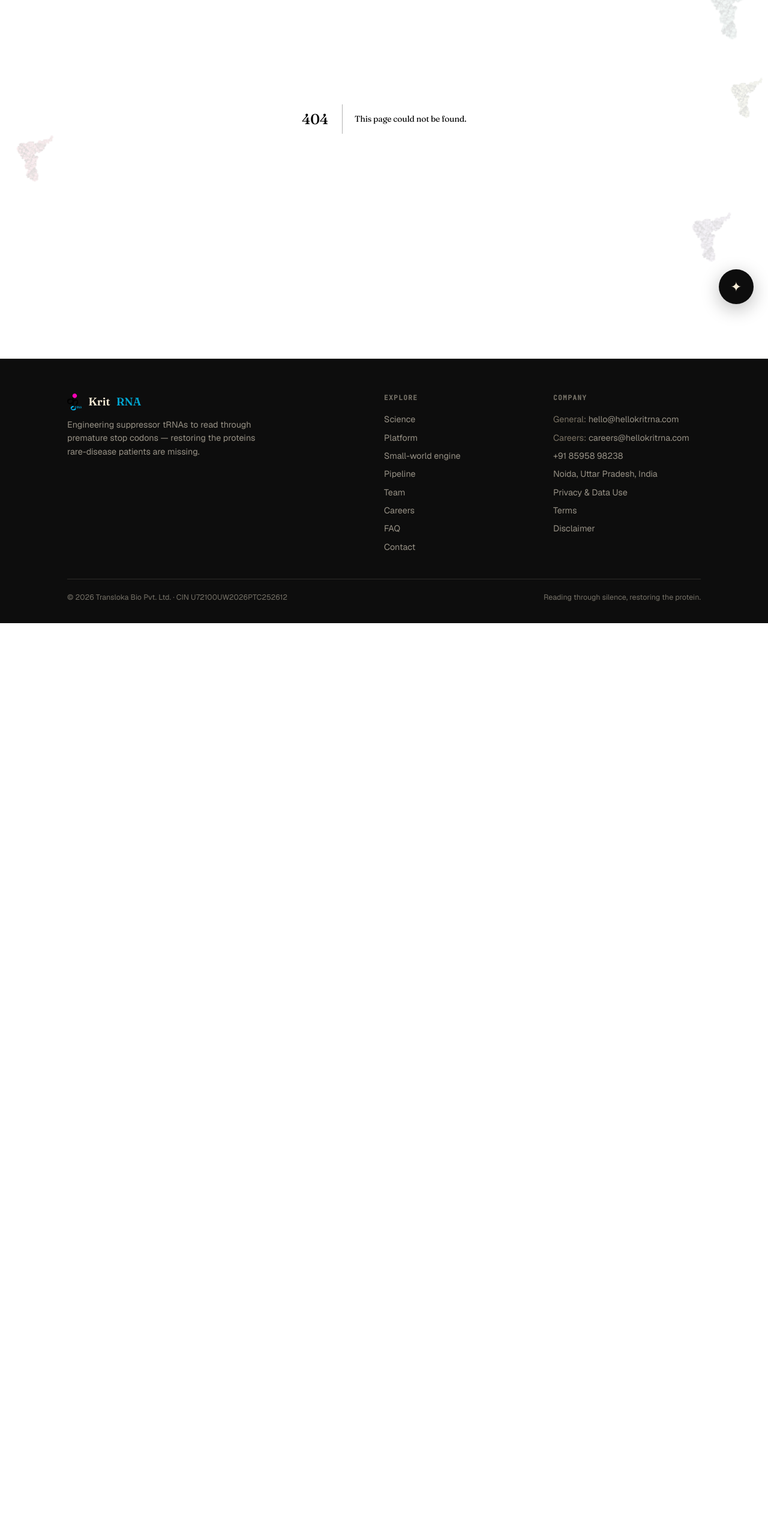
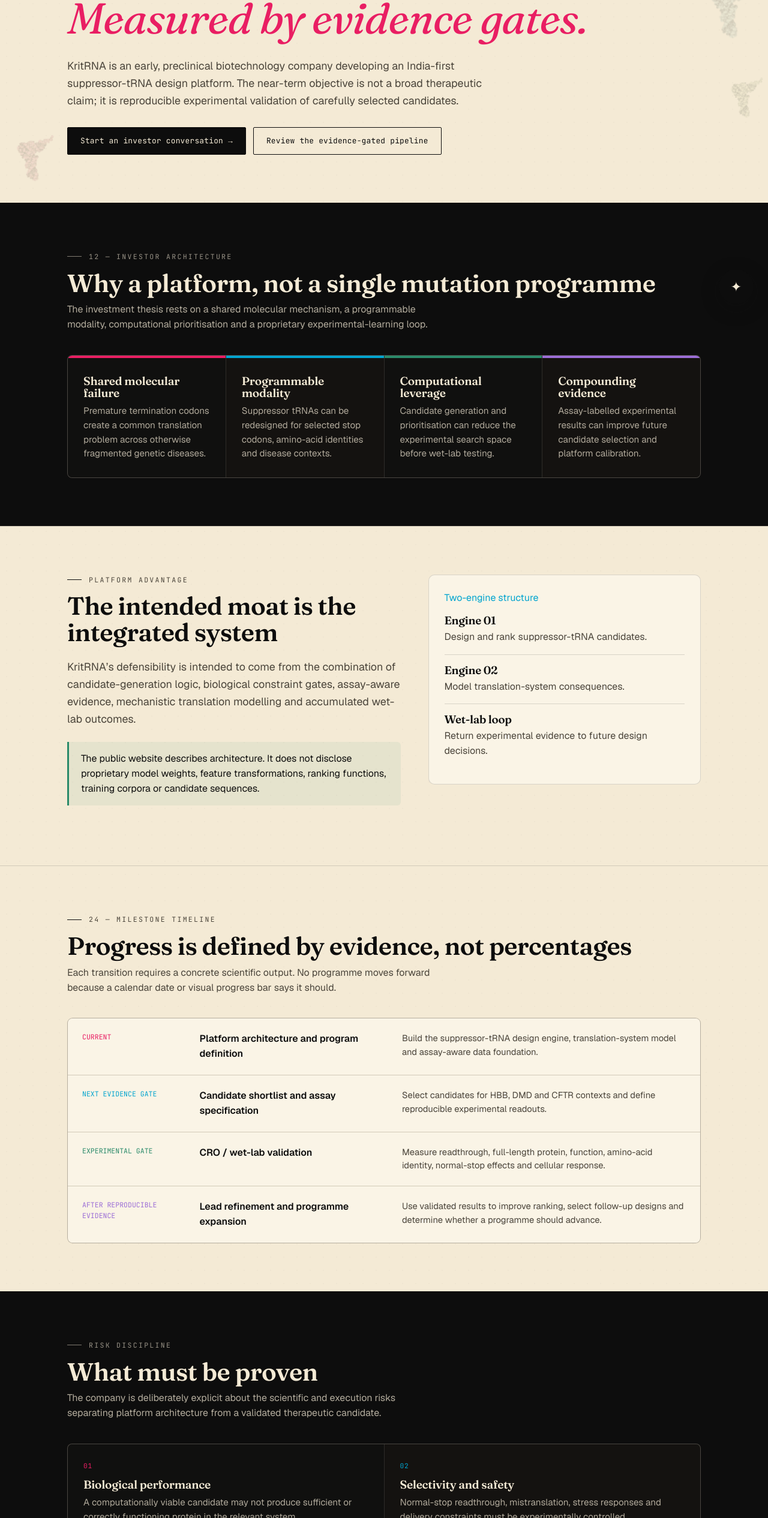
Before and after one commit to transloka786/trasnloka-website, a Next.js app: page /investors in a window 1280 px wide. Before the commit this address had no page. Shown: the part 269-2800 px from the top of the page at 60% size. Before the commit the page ends 1308 px from the top, so only its background shows below. Built offline with nearby package versions, Linux system fonts and the light colour scheme.

Commit message:
Add investor architecture for Batch 2 item 12

```diff
--- /dev/null
+++ b/src/app/investors/page.tsx
@@ -0,0 +1,68 @@
+import type { Metadata } from 'next';
+import Link from 'next/link';
+import Reveal from '@/components/Reveal';
+
+export const metadata: Metadata = {
+  title: 'Investors',
+  description: 'Investor overview of KritRNA: the molecular thesis, dual-engine platform, initial research programs, evidence gates and India-first execution strategy.',
+};
+
+const THESIS = [
+  ['Shared molecular failure', 'Premature termination codons create a common translation problem across otherwise fragmented genetic diseases.'],
+  ['Programmable modality', 'Suppressor tRNAs can be redesigned for selected stop codons, amino-acid identities and disease contexts.'],
+  ['Computational leverage', 'Candidate generation and prioritisation can reduce the experimental search space before wet-lab testing.'],
+  ['Compounding evidence', 'Assay-labelled experimental results can improve future candidate selection and platform calibration.'],
+];
+
+const MILESTONES = [
+  ['Current', 'Platform architecture and program definition', 'Build the suppressor-tRNA design engine, translation-system model and assay-aware data foundation.'],
+  ['Next evidence gate', 'Candidate shortlist and assay specification', 'Select candidates for HBB, DMD and CFTR contexts and define reproducible experimental readouts.'],
+  ['Experimental gate', 'CRO / wet-lab validation', 'Measure readthrough, full-length protein, function, amino-acid identity, normal-stop effects and cellular response.'],
+  ['After reproducible evidence', 'Lead refinement and programme expansion', 'Use validated results to improve ranking, select follow-up designs and determine whether a programme should advance.'],
+];
+
+const RISKS = [
+  ['Biological performance', 'A computationally viable candidate may not produce sufficient or correctly functioning protein in the relevant system.'],
+  ['Selectivity and safety', 'Normal-stop readthrough, mistranslation, stress responses and delivery constraints must be experimentally controlled.'],
+  ['Assay comparability', 'Published readthrough measurements are heterogeneous and cannot be pooled without preserving experimental context.'],
+  ['Execution', 'Progress depends on high-quality CRO, laboratory, clinical and disease-community collaborations.'],
+];
+
+export default function InvestorsPage() {
+  return (
+    <>
+      <section style={{ borderTop: 'none' }}><div className="wrap">
+        <Reveal><div className="eyebrow" style={{ marginBottom: 22 }}>Investors</div></Reveal>
+        <Reveal delay={0.05}><h1 className="h1" style={{ fontSize: 'clamp(2.35rem,6vw,4.5rem)' }}>A platform thesis.<br /><em>Measured by evidence gates.</em></h1></Reveal>
+        <Reveal delay={0.1}><p className="lead" style={{ marginTop: 26 }}>KritRNA is an early, preclinical biotechnology company developing an India-first suppressor-tRNA design platform. The near-term objective is not a broad therapeutic claim; it is reproducible experimental validation of carefully selected candidates.</p></Reveal>
+        <Reveal delay={0.14}><div style={{ marginTop: 30, display: 'flex', gap: 12, flexWrap: 'wrap' }}><Link className="btn btn-solid" href="/contact">Start an investor conversation →</Link><Link className="btn btn-ghost" href="/pipeline">Review the evidence-gated pipeline</Link></div></Reveal>
+      </div></section>
+
+      <section className="ink-sec"><div className="wrap">
+        <Reveal><div className="sec-head"><div className="eyebrow">12 — investor architecture</div><h2 className="h2">Why a platform, not a single mutation programme</h2><p style={{ color: 'rgba(244,234,213,.72)' }}>The investment thesis rests on a shared molecular mechanism, a programmable modality, computational prioritisation and a proprietary experimental-learning loop.</p></div></Reveal>
+        <div className="grid cols-4" style={{ background: 'rgba(244,234,213,.14)', borderColor: 'rgba(244,234,213,.14)' }}>{THESIS.map(([title, text], i) => <Reveal key={title} delay={i * 0.05}><article className="cell" style={{ height: '100%', background: i % 2 ? '#141210' : '#10100f', borderTop: `4px solid ${i === 0 ? 'var(--magenta)' : i === 1 ? 'var(--cyan)' : i === 2 ? 'var(--forest)' : 'var(--violet)'}` }}><h3 style={{ color: 'var(--cream)' }}>{title}</h3><p style={{ color: 'rgba(244,234,213,.7)' }}>{text}</p></article></Reveal>)}</div>
+      </div></section>
+
+      <section><div className="wrap split-2" style={{ display: 'grid', gap: 46, alignItems: 'start' }}>
+        <Reveal><div><div className="eyebrow">Platform advantage</div><h2 className="h2" style={{ marginTop: 14 }}>The intended moat is the integrated system</h2><p className="lead" style={{ marginTop: 20 }}>KritRNA’s defensibility is intended to come from the combination of candidate-generation logic, biological constraint gates, assay-aware evidence, mechanistic translation modelling and accumulated wet-lab outcomes.</p><div className="callout" style={{ marginTop: 24 }}>The public website describes architecture. It does not disclose proprietary model weights, feature transformations, ranking functions, training corpora or candidate sequences.</div></div></Reveal>
+        <Reveal delay={0.08}><div style={{ border: '1px solid var(--rule)', borderRadius: 10, background: 'var(--paper)', padding: 26 }}><div className="k" style={{ color: 'var(--cyan)' }}>Two-engine structure</div>{[['Engine 01', 'Design and rank suppressor-tRNA candidates.'], ['Engine 02', 'Model translation-system consequences.'], ['Wet-lab loop', 'Return experimental evidence to future design decisions.']].map(([title, text], i) => <div key={title} style={{ padding: '16px 0', borderTop: i ? '1px solid var(--rule)' : 'none' }}><h3>{title}</h3><p style={{ color: 'var(--ink-soft)', marginTop: 5 }}>{text}</p></div>)}</div></Reveal>
+      </div></section>
+
+      <section><div className="wrap">
+        <Reveal><div className="sec-head"><div className="eyebrow">24 — milestone timeline</div><h2 className="h2">Progress is defined by evidence, not percentages</h2><p>Each transition requires a concrete scientific output. No programme moves forward because a calendar date or visual progress bar says it should.</p></div></Reveal>
+        <div style={{ display: 'flex', flexDirection: 'column', gap: 1, background: 'var(--rule)', border: '1px solid var(--rule)', borderRadius: 9, overflow: 'hidden' }}>{MILESTONES.map(([phase, title, text], i) => <Reveal key={phase} delay={i * 0.04}><div style={{ background: 'var(--paper)', padding: '22px 24px', display: 'grid', gridTemplateColumns: 'minmax(145px,.55fr) 1fr 1.5fr', gap: 22, alignItems: 'start' }}><div style={{ fontFamily: 'var(--mono)', fontSize: '.72rem', color: i === 0 ? 'var(--magenta)' : i === 1 ? 'var(--cyan)' : i === 2 ? 'var(--forest)' : 'var(--violet)', textTransform: 'uppercase' }}>{phase}</div><div style={{ fontWeight: 600 }}>{title}</div><div style={{ color: 'var(--ink-soft)', fontSize: '.92rem' }}>{text}</div></div></Reveal>)}</div>
+      </div></section>
+
+      <section className="ink-sec"><div className="wrap">
+        <Reveal><div className="sec-head"><div className="eyebrow">Risk discipline</div><h2 className="h2">What must be proven</h2><p style={{ color: 'rgba(244,234,213,.72)' }}>The company is deliberately explicit about the scientific and execution risks separating platform architecture from a validated therapeutic candidate.</p></div></Reveal>
+        <div className="grid cols-2" style={{ background: 'rgba(244,234,213,.14)', borderColor: 'rgba(244,234,213,.14)' }}>{RISKS.map(([title, text], i) => <Reveal key={title} delay={(i % 2) * 0.05}><article className="cell" style={{ height: '100%', background: i % 2 ? '#141210' : '#10100f' }}><div className="k" style={{ color: i % 2 ? 'var(--cyan)' : 'var(--magenta)' }}>{String(i + 1).padStart(2, '0')}</div><h3 style={{ color: 'var(--cream)' }}>{title}</h3><p style={{ color: 'rgba(244,234,213,.7)' }}>{text}</p></article></Reveal>)}</div>
+      </div></section>
+
+      <section className="center"><div className="wrap">
+        <Reveal><h2 className="h2">The next value-inflection point is experimental evidence.</h2></Reveal>
+        <Reveal delay={0.06}><p className="lead" style={{ margin: '16px auto 0' }}>Investor materials, technical discussions and diligence information are shared separately through an appropriate conversation and confidentiality process.</p></Reveal>
+        <Reveal delay={0.1}><div style={{ marginTop: 28, display: 'flex', justifyContent: 'center', gap: 12, flexWrap: 'wrap' }}><Link className="btn btn-solid" href="/contact">Contact the founders →</Link><Link className="btn btn-ghost" href="/india">See the India-first strategy</Link></div></Reveal>
+      </div></section>
+    </>
+  );
+}
```
